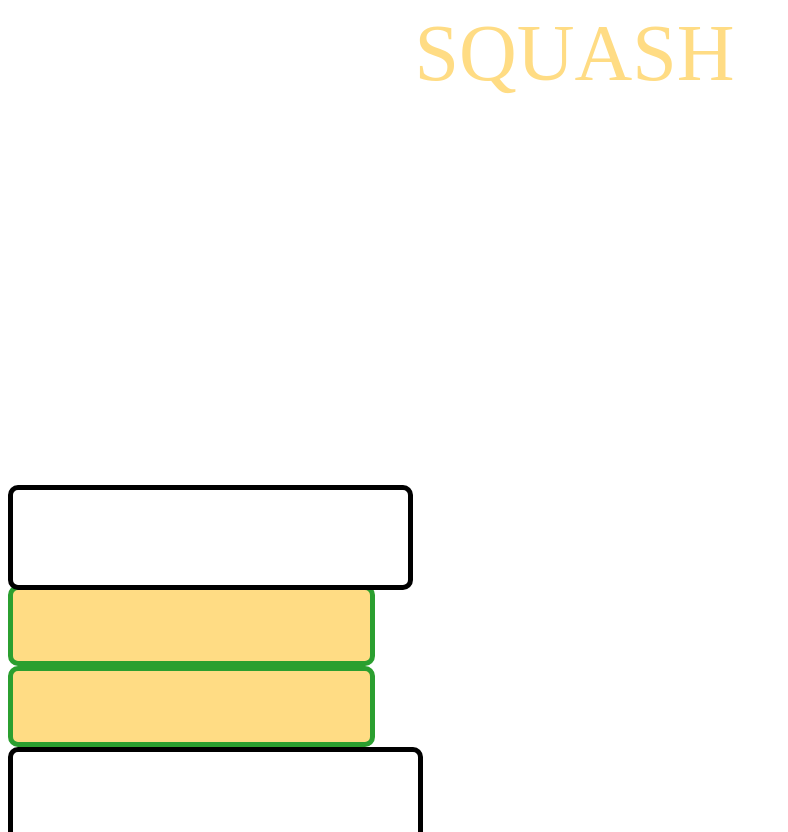
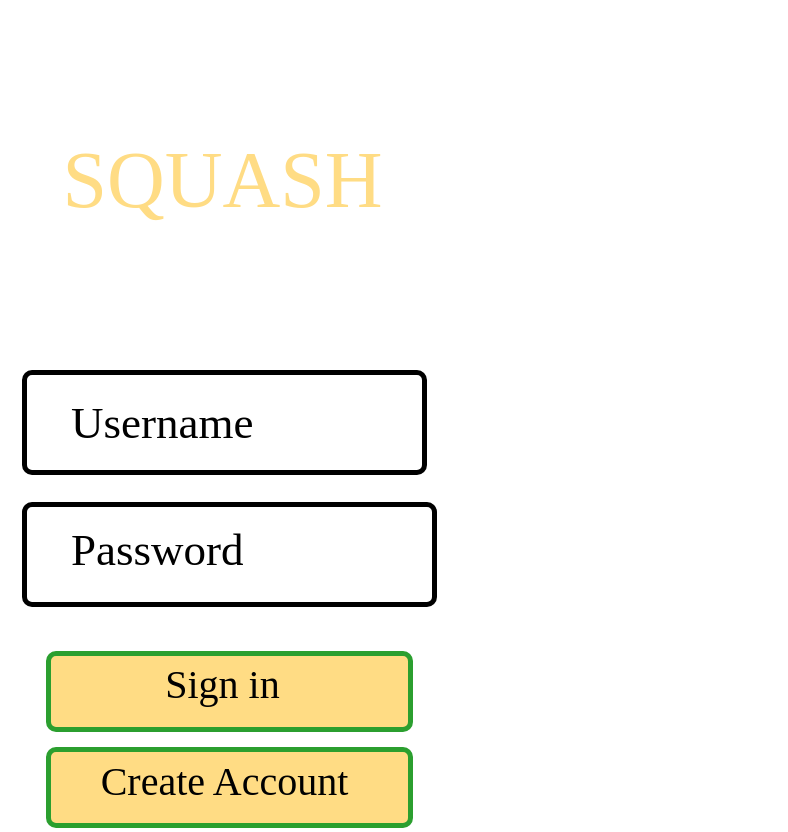
Before and after one commit to jjkool1214/jjkool1214-SWENproject, a plain HTML site: page index.html in a window 1280 px wide. Shown: the top 832 px of the page, without its empty margins (0-788 px from the left). Drawn offline with Linux system fonts and the light colour scheme.

Commit message:
vefvfrsvfdvds

```diff
--- a/index.html
+++ b/index.html
@@ -1,13 +1,13 @@
 <div style="width: 100%; height: 100%; position: relative; background: white">
-    <div style="width: 1133px; height: 482px; left: -352px; top: 127px; position: center; text-align: center; color: #FFDC84; font-size: 80px; font-family: Coiny; font-weight: 400; word-wrap: break-word">SQUASH</div>
-    <div style="width: 405px; height: 95px; left: 14px; top: 367px; position: center; border-radius: 40px; justify-content: center; align-items: center; display: inline-flex">
+    <div style="width: 1133px; height: 482px; left: -352px; top: 127px; position: absolute; text-align: center; color: #FFDC84; font-size: 80px; font-family: Coiny; font-weight: 400; word-wrap: break-word">SQUASH</div>
+    <div style="width: 405px; height: 95px; left: 14px; top: 367px; position: absolute; border-radius: 40px; justify-content: center; align-items: center; display: inline-flex">
     <div style="width: 405px; height: 95px; background: white; border-radius: 10px; border: 5px black solid"></div>
     </div>
-    <div style="width: 357px; height: 71px;  position: center; background: #FFDC84; border-radius: 10px; border: 5px #2B9F2F solid"></div>
-    <div style="width: 357px; height: 71px;  position: center; background: #FFDC84; border-radius: 10px; border: 5px #2B9F2F solid"></div>
-    <div style="width: 405px; height: 95px;  position: center; background: white; border-radius: 10px; border: 5px black solid"></div>
-    <div style="width: 357px; height: 71px;  position: center; text-align: center; color: black; font-size: 40px; font-family: Concert One; font-weight: 400; word-wrap: break-word">Sign in</div>
-    <div style="width: 356px; height: 112px;  position: center; color: black; font-size: 45px; font-family: Concert One; font-weight: 400; word-wrap: break-word">Username</div>
-    <div style="width: 356px; height: 112px;  position: center; color: black; font-size: 45px; font-family: Concert One; font-weight: 400; word-wrap: break-word">Password</div>
-    <div style="width: 357px; height: 71px; position: center; text-align: center; color: black; font-size: 40px; font-family: Concert One; font-weight: 400; word-wrap: break-word">Create Account</div>
+    <div style="width: 357px; height: 71px; left: 38px; top: 643px; position: absolute; background: #FFDC84; border-radius: 10px; border: 5px #2B9F2F solid"></div>
+    <div style="width: 357px; height: 71px; left: 38px; top: 739px; position: absolute; background: #FFDC84; border-radius: 10px; border: 5px #2B9F2F solid"></div>
+    <div style="width: 405px; height: 95px; left: 14px; top: 494px; position: absolute; background: white; border-radius: 10px; border: 5px black solid"></div>
+    <div style="width: 357px; height: 71px; left: 36px; top: 653px; position: absolute; text-align: center; color: black; font-size: 40px; font-family: Concert One; font-weight: 400; word-wrap: break-word">Sign in</div>
+    <div style="width: 356px; height: 112px; left: 63px; top: 389px; position: absolute; color: black; font-size: 45px; font-family: Concert One; font-weight: 400; word-wrap: break-word">Username</div>
+    <div style="width: 356px; height: 112px; left: 63px; top: 516px; position: absolute; color: black; font-size: 45px; font-family: Concert One; font-weight: 400; word-wrap: break-word">Password</div>
+    <div style="width: 357px; height: 71px; left: 38px; top: 750px; position: absolute; text-align: center; color: black; font-size: 40px; font-family: Concert One; font-weight: 400; word-wrap: break-word">Create Account</div>
 </div>
```
